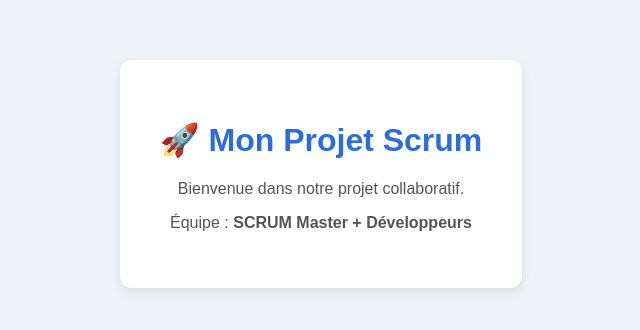
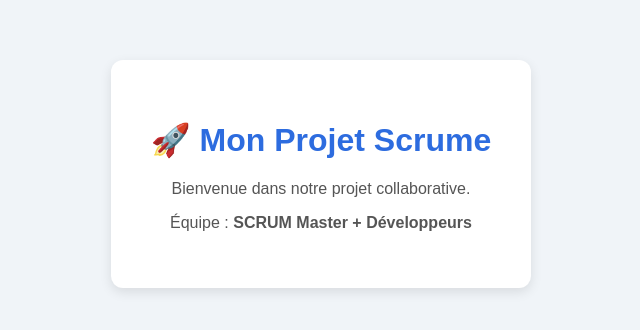
Before and after one commit to safae313/MonProjetScrum, a plain HTML site: page index.html in a window 1280 px wide. Shown: the part 226-556 px from the top of the page, without its empty margins (319-959 px from the left). Drawn offline with Linux system fonts and the light colour scheme.

Commit message:
Modification faite par zahra

```diff
--- a/index.html
+++ b/index.html
@@ -31,8 +31,8 @@
 </head>
 <body>
     <div class="card">
-        <h1>🚀 Mon Projet Scrum</h1>
-        <p>Bienvenue dans notre projet collaboratif.</p>
+        <h1>🚀 Mon Projet Scrume</h1>
+        <p>Bienvenue dans notre projet collaborative.</p>
         <p>Équipe : <strong>SCRUM Master + Développeurs</strong></p>
     </div>
 </body>
```
